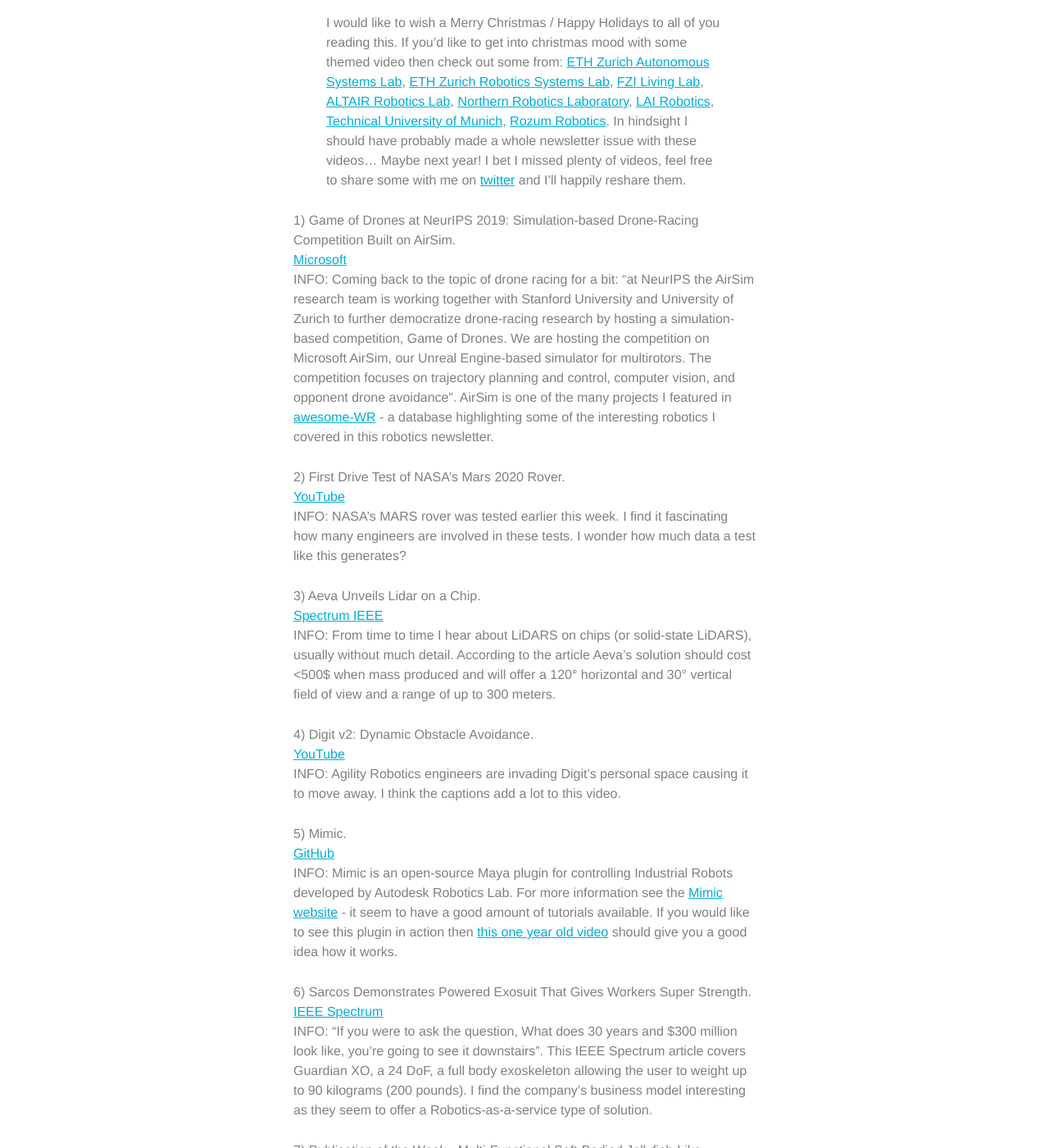
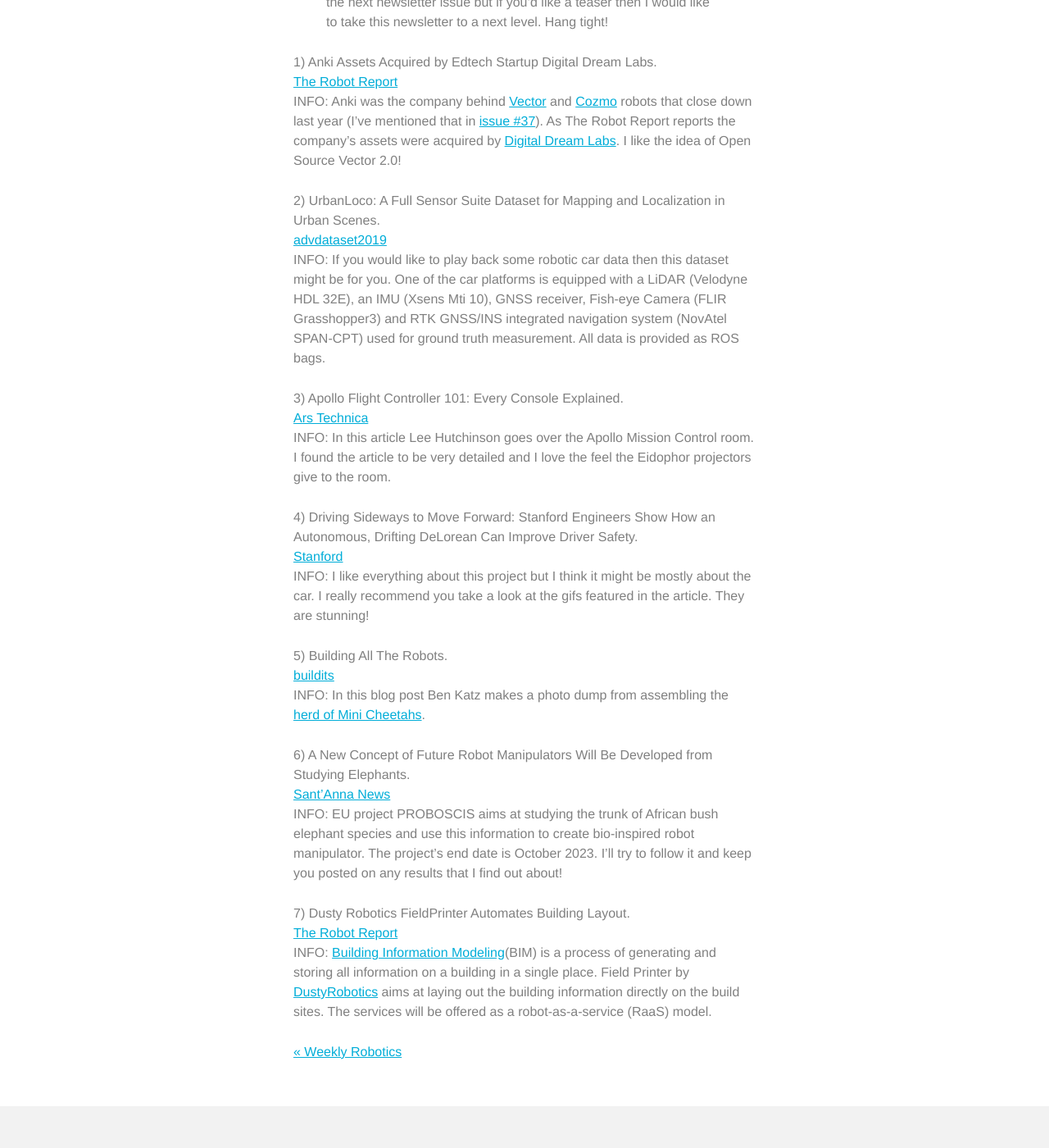
Before and after one commit to msadowski/weeklyrobotics, a Jekyll site: the page built from mc.html, in a window 1280 px wide and 1400 px high, scrolled down 600 px. Shown: the whole window at 82% size. Built offline with Jekyll 4.4.1, drawn with Linux system fonts in a browser that asks for light colours; some of the changed text lies outside the part shown.

Commit message:
Add issue 71

```diff
--- /dev/null
+++ b/_posts/2019-12-29-weekly-robotics-71.md
@@ -0,0 +1,38 @@
+---
+title: "Weekly Robotics"
+description: "In this issue of Weekly Robotics Newsletter: robot trunk, autonomous drifting car and a robotic car dataset, Apollo Flight Controller and more!"
+date: 2019-12-29
+tags: [Robotics, Careers, MobileRobots, Quadrupeds, Space, AutonomousCars]
+idx: 71
+---
+![Issue {{page.idx}}](/img/headers/{{page.idx}}.jpg "Issue {{page.idx}}")
+
+> Last year, right around this time, I run a special edition of the newsletter: [Robotics in 2018](https://weeklyrobotics.com/weekly-robotics-2018). Unfortunately, this time I didn't have nowhere enough time to create something of this magnitude. I'll discuss my time constraints in the Q4 report that I should feature in the next newsletter issue but if you'd like a teaser then I would like to take this newsletter to a next level. Hang tight!
+
+1) Anki Assets Acquired by Edtech Startup Digital Dream Labs.
+<br>[The Robot Report](https://www.therobotreport.com/anki-assets-acquired-by-digital-dream-labs/)<br>
+INFO: Anki was the company behind [Vector](https://anki.com/en-us/vector.html) and [Cozmo](https://anki.com/en-us/cozmo.html) robots that close down last year (I've mentioned that in [issue #37](https://weeklyrobotics.com/weekly-robotics-37)). As The Robot Report reports the company's assets were acquired by [Digital Dream Labs](https://www.digitaldreamlabs.com/). I like the idea of Open Source Vector 2.0!
+
+2) UrbanLoco: A Full Sensor Suite Dataset for Mapping and Localization in Urban Scenes.
+<br>[advdataset2019](https://advdataset2019.wixsite.com/advlocalization)<br>
+INFO: If you would like to play back some robotic car data then this dataset might be for you. One of the car platforms is equipped with a LiDAR (Velodyne HDL 32E), an IMU (Xsens Mti 10), GNSS receiver, Fish-eye Camera (FLIR Grasshopper3) and RTK GNSS/INS integrated navigation system (NovAtel SPAN-CPT) used for ground truth measurement. All data is provided as ROS bags.
+
+3) Apollo Flight Controller 101: Every Console Explained.
+<br>[Ars Technica](https://arstechnica.com/science/2019/12/apollo-flight-controller-101-every-console-explained/)<br>
+INFO: In this article Lee Hutchinson goes over the Apollo Mission Control room. I found the article to be very detailed and I love the feel the Eidophor projectors give to the room.
+
+4) Driving Sideways to Move Forward: Stanford Engineers Show How an Autonomous, Drifting DeLorean Can Improve Driver Safety.
+<br>[Stanford](https://news.stanford.edu/2019/12/20/autonomous-delorean-drives-sideways-move-forward/)<br>
+INFO: I like everything about this project but I think it might be mostly about the car. I really recommend you take a look at the gifs featured in the article. They are stunning!
+
+5) Building All The Robots.
+<br>[buildits](https://build-its-inprogress.blogspot.com/2019/11/building-all-robots.html)<br>
+INFO: In this blog post Ben Katz makes a photo dump from assembling the [herd of Mini Cheetahs](https://youtu.be/G6fMV1UPzkg).
+
+6) A New Concept of Future Robot Manipulators Will Be Developed from Studying Elephants.
+<br>[Sant'Anna News](https://www.santannapisa.it/en/news/new-concept-future-robot-manipulators-will-be-developed-studying-elephants-start-proboscis)<br>
+INFO: EU project PROBOSCIS aims at studying the trunk of African bush elephant species and use this information to create bio-inspired robot manipulator. The project's end date is October 2023. I'll try to follow it and keep you posted on any results that I find out about!
+
+7) Dusty Robotics FieldPrinter Automates Building Layout.
+<br>[The Robot Report](https://www.therobotreport.com/dusty-robotics-fieldprinter-automates-building-layout/)<br>
+INFO: [Building Information Modeling](https://www.dustyrobotics.com/)(BIM) is a process of generating and storing all information on a building in a single place. Field Printer by [DustyRobotics](https://www.dustyrobotics.com/) aims at laying out the building information directly on the build sites. The services will be offered as a robot-as-a-service (RaaS) model.
```
Also changed, not shown: _posts/2018-12-30-weekly-robotics-2018.md (+1 -1 lines), img/headers/71.jpg (added).
